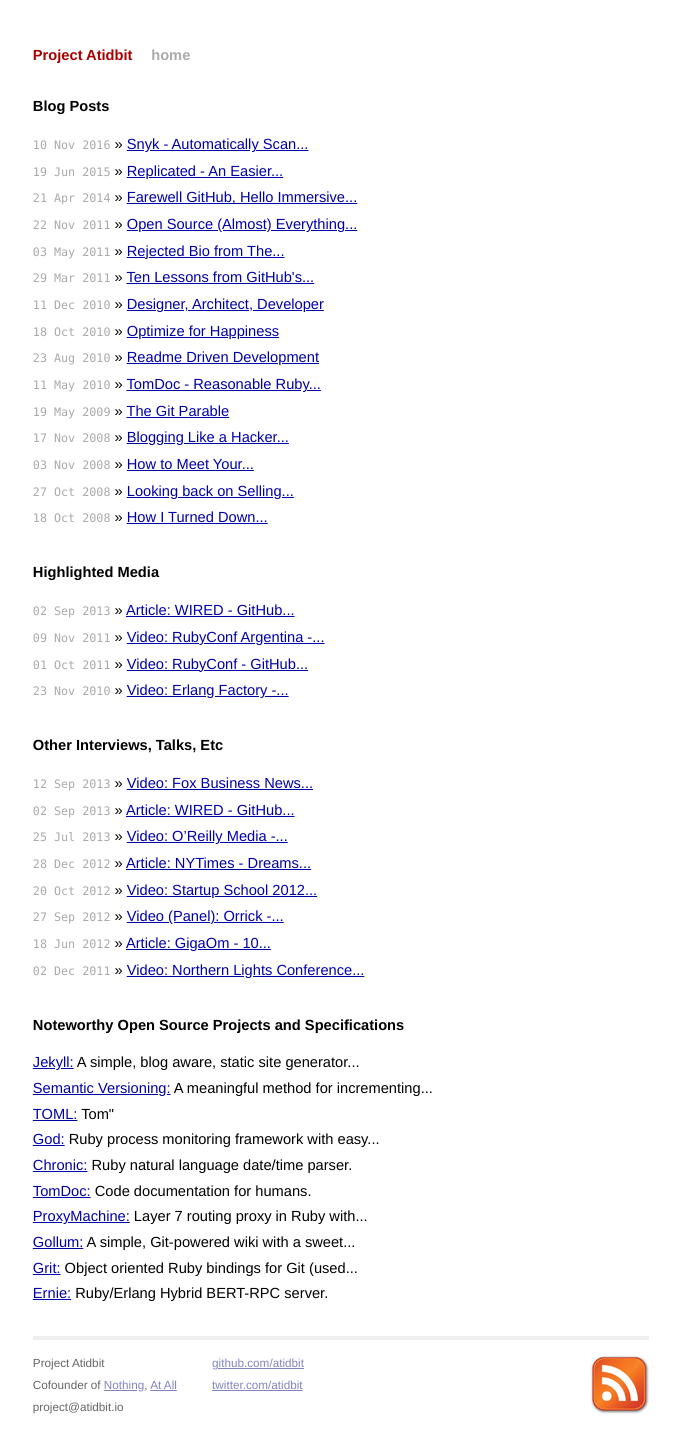
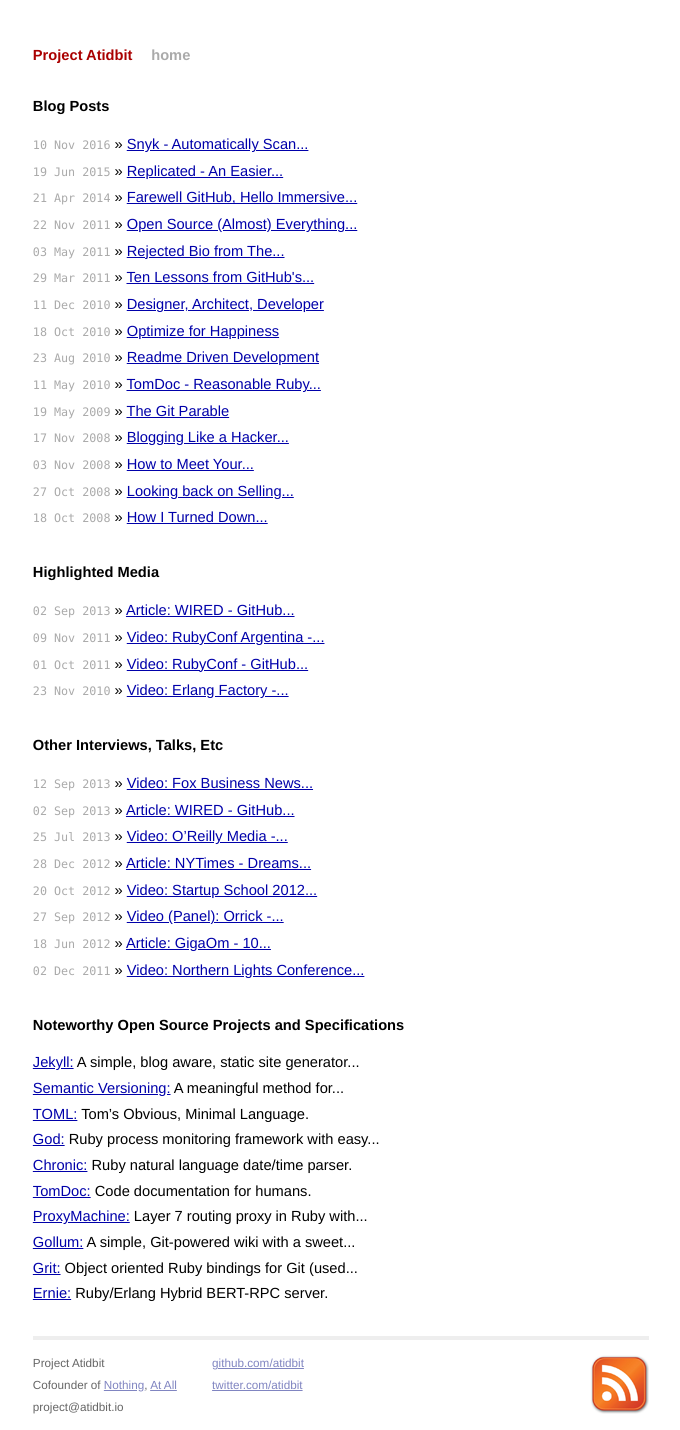
Before and after one commit to atidbit/atidbit.github.io, a Jekyll site: the page built from index.html, in a window 1280 px wide. Shown: the whole page, without its empty margins (299-979 px from the left). Built offline with Jekyll 4.4.1, drawn with Linux system fonts in a browser that asks for light colours.

Commit message:
Update index.html

```diff
--- a/index.html
+++ b/index.html
@@ -34,8 +34,8 @@
   <h1>Noteworthy Open Source Projects and Specifications</h1>
   <ul class="posts">
     <li><a href="http://github.com/jekyll/jekyll/">Jekyll:</a> {{ 'A simple, blog aware, static site generator (used for this site).' | truncatewords: 7 }}</li>
-    <li><a href="http://semver.org">Semantic Versioning:</a> {{ 'A meaningful method for incrementing version numbers.' | truncatewords: 5 }}</li>
-    <li><a href="http://github.com/toml-lang/toml">TOML:</a> {{ 'Tom"'"s Obvious, Minimal Language.' | truncatewords: 7 }}</li>
+    <li><a href="http://semver.org">Semantic Versioning:</a> {{ 'A meaningful method for incrementing version numbers.' | truncatewords: 4 }}</li>
+    <li><a href="http://github.com/toml-lang/toml">TOML:</a> {{ 'Tom’s Obvious, Minimal Language.' | truncatewords: 7 }}</li>
     <li><a href="http://github.com/mojombo/god/">God:</a> {{ 'Ruby process monitoring framework with easy extensibility.' | truncatewords: 6 }}</li>
     <li><a href="http://github.com/mojombo/chronic/">Chronic:</a> {{ 'Ruby natural language date/time parser.' | truncatewords: 7 }}</li>
     <li><a href="http://tomdoc.org">TomDoc:</a> {{ 'Code documentation for humans.' | truncatewords: 7 }}</li>
```
